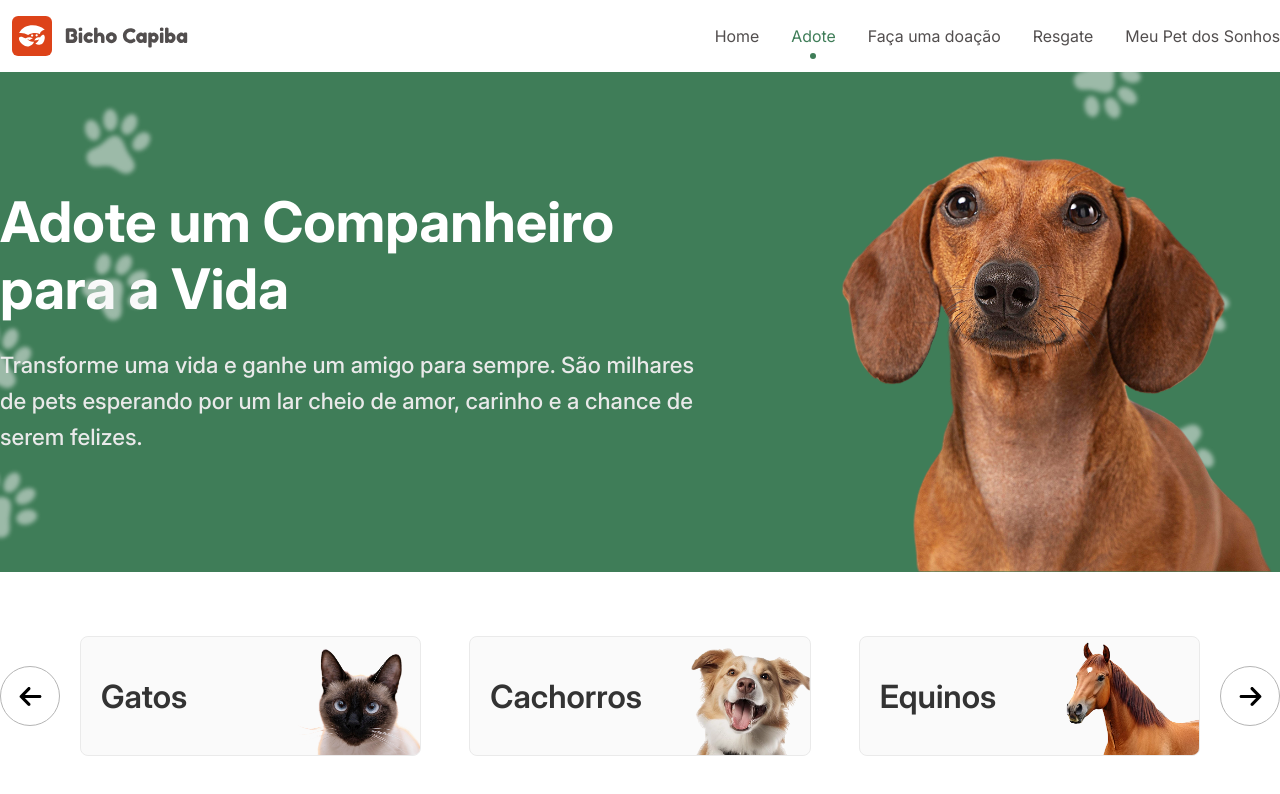
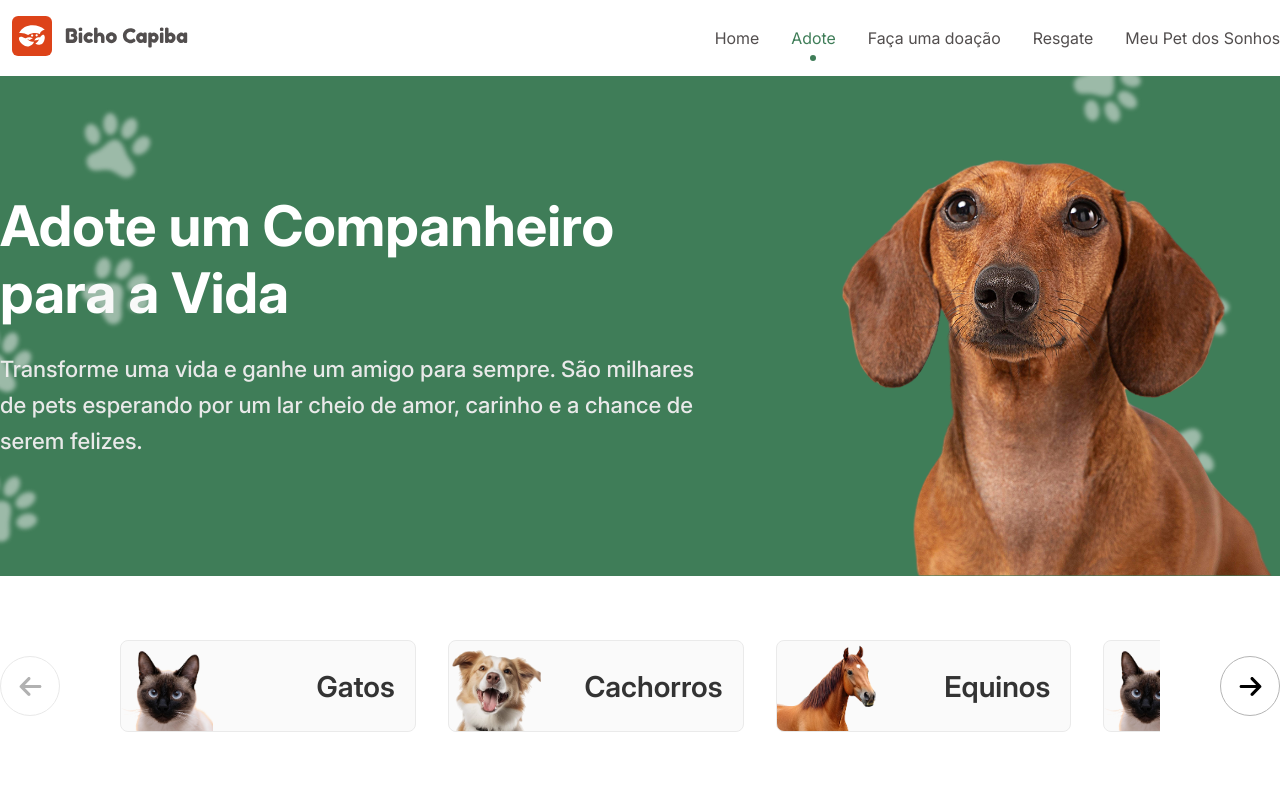
Before and after one commit to Samuel-Duque/bicho-capiba, a Next.js app: page /adote in a window 1280 px wide. Shown: the top 794 px of the page. Built offline with nearby package versions, Linux system fonts and the light colour scheme; a web font is replaced by a local one.

Commit message:
Feat: Refactor AdoptionDonationSections and FilterCarousel components; update styles and add new filters

```diff
--- a/src/app/page.tsx
+++ b/src/app/page.tsx
@@ -2,7 +2,7 @@ import Image from "next/image";
 import { FaArrowRight } from "react-icons/fa6";
 import Link from "next/link";
 import Button from "@/components/ui/Button";
-import AdoptionDonationSections from "@/components/Adote/AdoptionDonationSections";
+import AdoptionDonationSections from "@/components/home/AdoptionDonationSections";
 import styles from "./page.module.css";
 
 export default function Home() {
--- a/src/components/Adote/FilterCarousel.module.css
+++ b/src/components/Adote/FilterCarousel.module.css
@@ -1,7 +1,7 @@
 .carousel {
   display: flex;
   align-items: center;
-  gap: 20px;
+  gap: 60px;
   width: 100%;
   margin: 0 auto;
 }
@@ -37,13 +37,13 @@
 
 .cardsWrapper {
   display: flex;
-  gap: 3rem;
+  gap: 2rem;
   transition: transform 0.3s ease;
 }
 
 .cardItem {
-  flex: 1;
-  flex-shrink: 0;
+  flex: 0 0 calc((100% - 4rem) / 3.3);
+  min-width: 220px;
 }
 
 .card {
@@ -67,7 +67,7 @@
 .title {
   padding: 20px;
   margin: 0;
-  font-size: 2rem;
+  font-size: 1.8rem;
   font-weight: 600;
   font-family: var(--title-font);
   color: #333;
@@ -79,6 +79,6 @@
 }
 
 .image {
-  height: 120px;
+  height: 90px;
   object-fit: contain;
 }
--- a/src/components/Adote/FilterCarousel.tsx
+++ b/src/components/Adote/FilterCarousel.tsx
@@ -21,17 +21,35 @@ const filters = [
     imageSrc: "/images/HorseFilter.png",
     imageAlt: "Cavalo",
   },
+  {
+    title: "Roedores",
+    imageSrc: "/images/CatFilter.png",
+    imageAlt: "Gato",
+  },
+  {
+    title: "Répteis",
+    imageSrc: "/images/DogFilter.png",
+    imageAlt: "Cachorro",
+  },
+  {
+    title: "Equinos",
+    imageSrc: "/images/HorseFilter.png",
+    imageAlt: "Cavalo",
+  },
 ];
 
 export default function FilterCarousel() {
   const [currentIndex, setCurrentIndex] = useState(0);
 
+  const cardsPerView = 3;
+  const maxIndex = Math.max(0, filters.length - cardsPerView);
+
   const nextSlide = () => {
-    setCurrentIndex((prev) => (prev + 1) % filters.length);
+    setCurrentIndex((prev) => Math.min(prev + 1, maxIndex));
   };
 
   const prevSlide = () => {
-    setCurrentIndex((prev) => (prev - 1 + filters.length) % filters.length);
+    setCurrentIndex((prev) => Math.max(prev - 1, 0));
   };
 
   return (
@@ -40,22 +58,27 @@ export default function FilterCarousel() {
         className={styles.arrowButton}
         onClick={prevSlide}
         aria-label="Filtro anterior"
+        style={{ opacity: currentIndex === 0 ? 0.3 : 1 }}
       >
         <FaArrowLeft size={25} />
       </button>
 
       <div className={styles.cardsContainer}>
-        <div className={styles.cardsWrapper}>
+        <div
+          className={styles.cardsWrapper}
+          style={{
+            transform: `translateX(-${currentIndex * 30.3}%)`,
+          }}
+        >
           {filters.map((filter, index) => (
             <div key={index} className={styles.cardItem}>
               <div className={styles.card}>
-                <h3 className={styles.title}>{filter.title}</h3>
-
                 <img
                   src={filter.imageSrc}
                   alt={filter.imageAlt}
                   className={styles.image}
                 />
+                <h3 className={styles.title}>{filter.title}</h3>
               </div>
             </div>
           ))}
@@ -66,6 +89,7 @@ export default function FilterCarousel() {
         className={styles.arrowButton}
         onClick={nextSlide}
         aria-label="Próximo filtro"
+        style={{ opacity: currentIndex === maxIndex ? 0.3 : 1 }}
       >
         <FaArrowRight size={25} />
       </button>
--- a/src/components/header/Header.tsx
+++ b/src/components/header/Header.tsx
@@ -19,6 +19,7 @@ export default function Header() {
   return (
     <header className={styles.header}>
       <div className={styles.logo}>
+        <Link href={"/"}>
           <Image
             src="/icons/logoCapibaDark.svg"
             alt="Bicho Capiba Logo"
@@ -27,6 +28,7 @@ export default function Header() {
             style={{ textAlign: "left" }}
             priority
           />
+        </Link>
       </div>
       <nav className={styles.nav}>
         {navigationItems.map((item) => (
```
Also changed, not shown: public/images/HorseFilter.png, src/components/home/AdoptionDonationSections.module.css (renamed from src/components/Adote/AdoptionDonationSections.module.css), src/components/home/AdoptionDonationSections.tsx (renamed from src/components/Adote/AdoptionDonationSections.tsx). Lines whose indentation alone changed are shown as unchanged.
